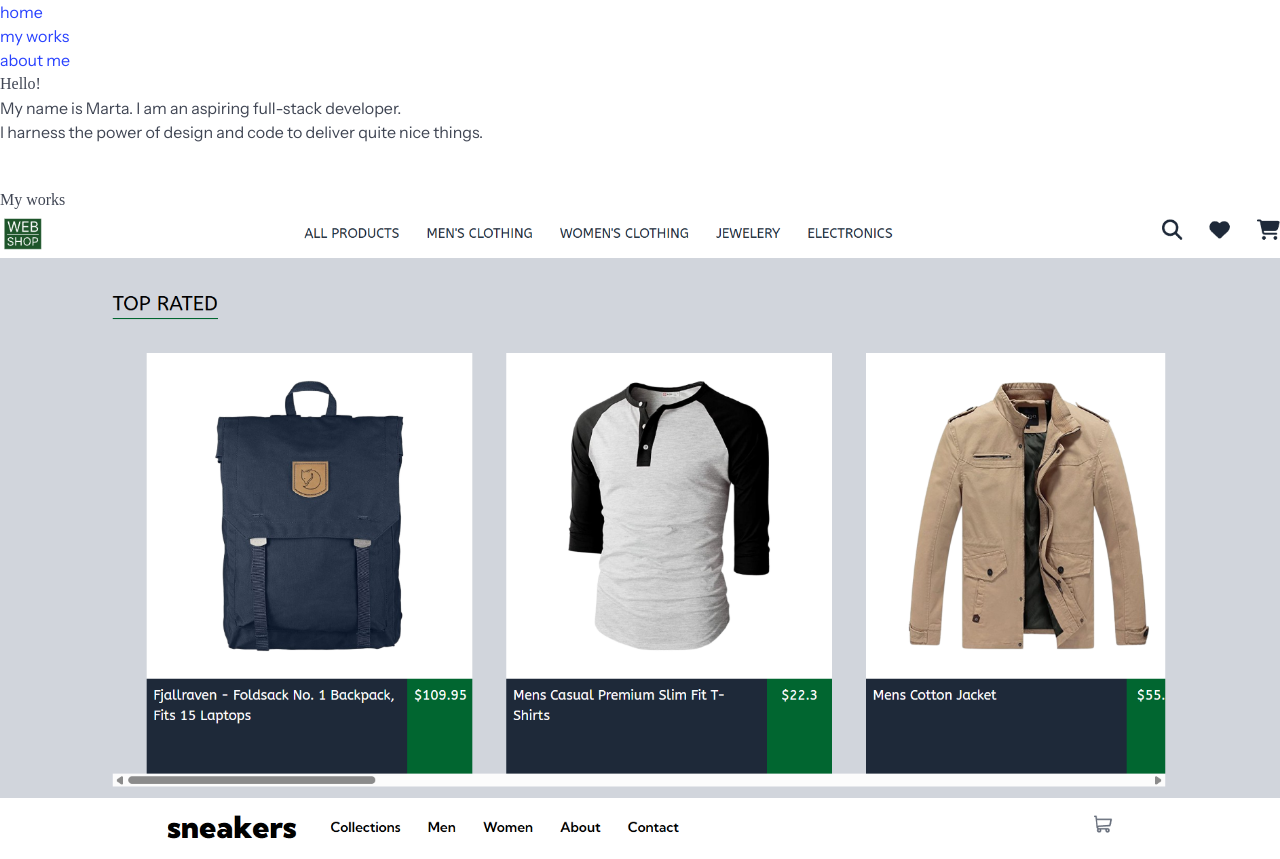
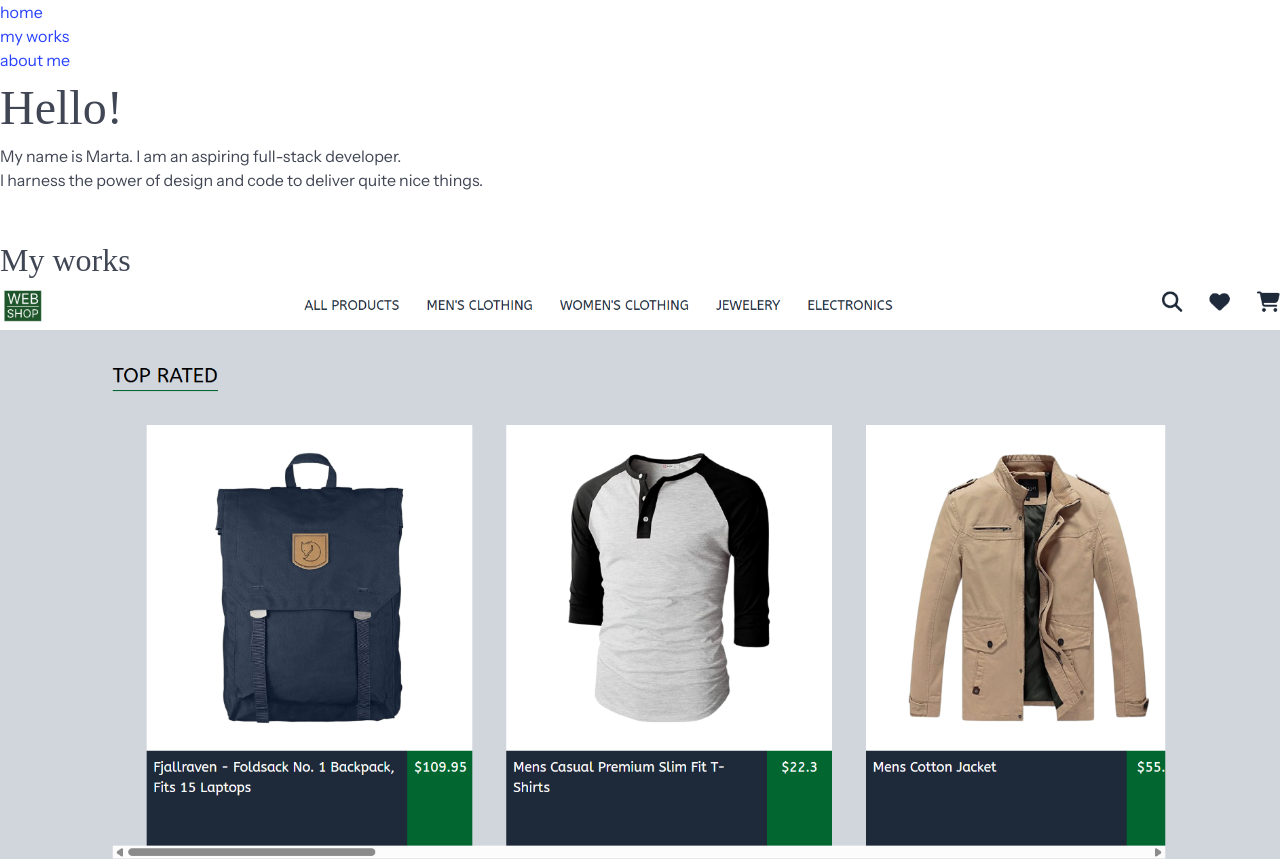
Before and after one commit to mn46/portfolio-bulma, a website: page index.html in a window 1280 px wide. Shown: the top 859 px of the page. Drawn offline with Linux system fonts and the light colour scheme; a web font is replaced by a local one.

Commit message:
Add size to the headlines

```diff
--- a/index.html
+++ b/index.html
@@ -26,7 +26,7 @@
         <div id="follower"></div>
 
         <div>
-          <h1>Hello!</h1>
+          <h1 class="is-size-1">Hello!</h1>
           <p>My name is Marta. I am an aspiring full-stack developer.</p>
           <p>
             I harness the power of design and code to deliver quite nice things.
@@ -37,7 +37,7 @@
         </button>
       </section>
       <section id="my_works">
-        <h2>My works</h2>
+        <h2 class="is-size-3">My works</h2>
         <div id="projects_list">
           <template id="project_card">
             <button>
@@ -48,7 +48,7 @@
         </div>
       </section>
       <section id="about_me">
-        <h2>About me</h2>
+        <h2 class="is-size-3">About me</h2>
         <div>
           <p>
             My name is Marta. I am a front-end developer with aspiration to
```
